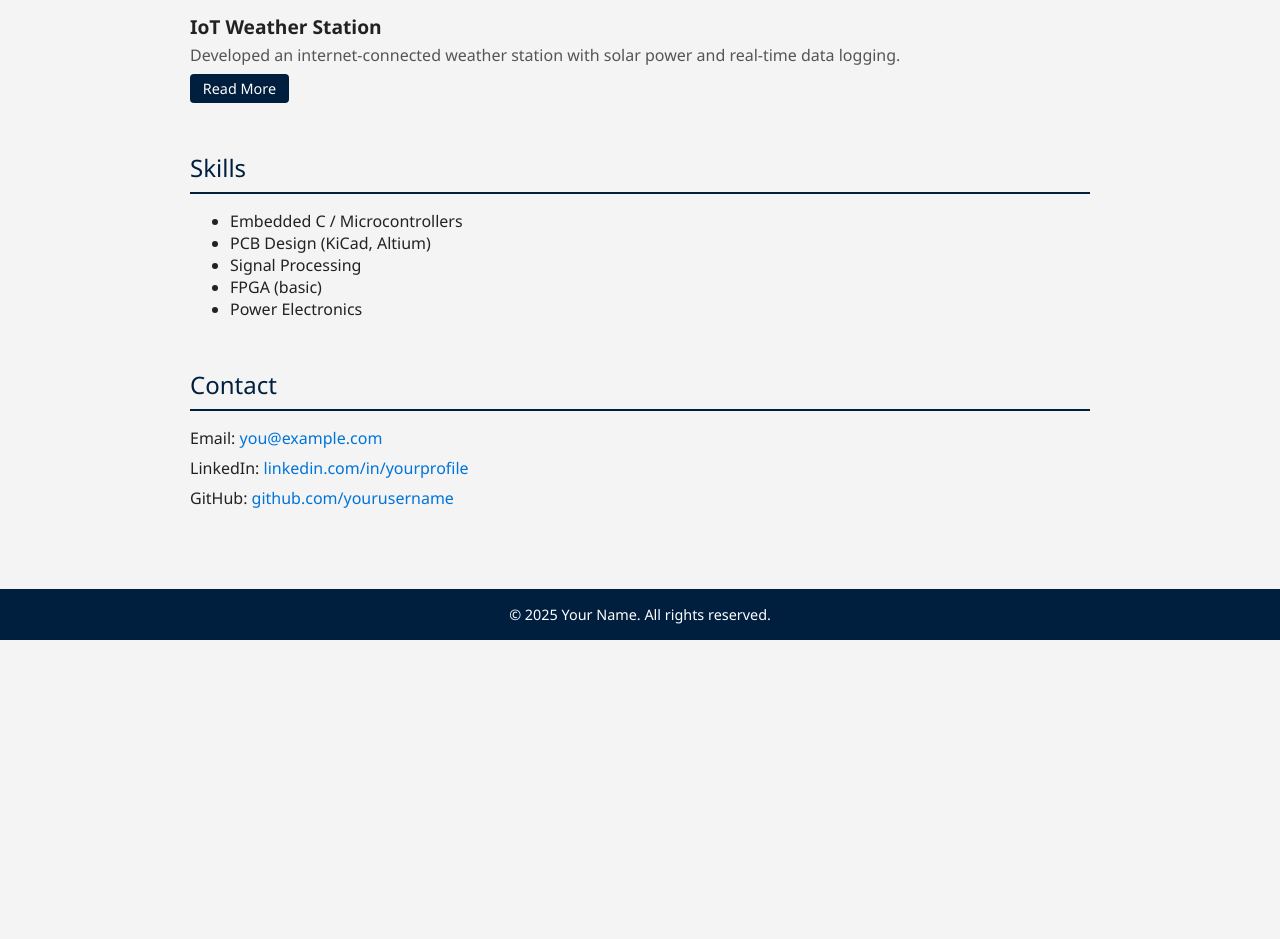
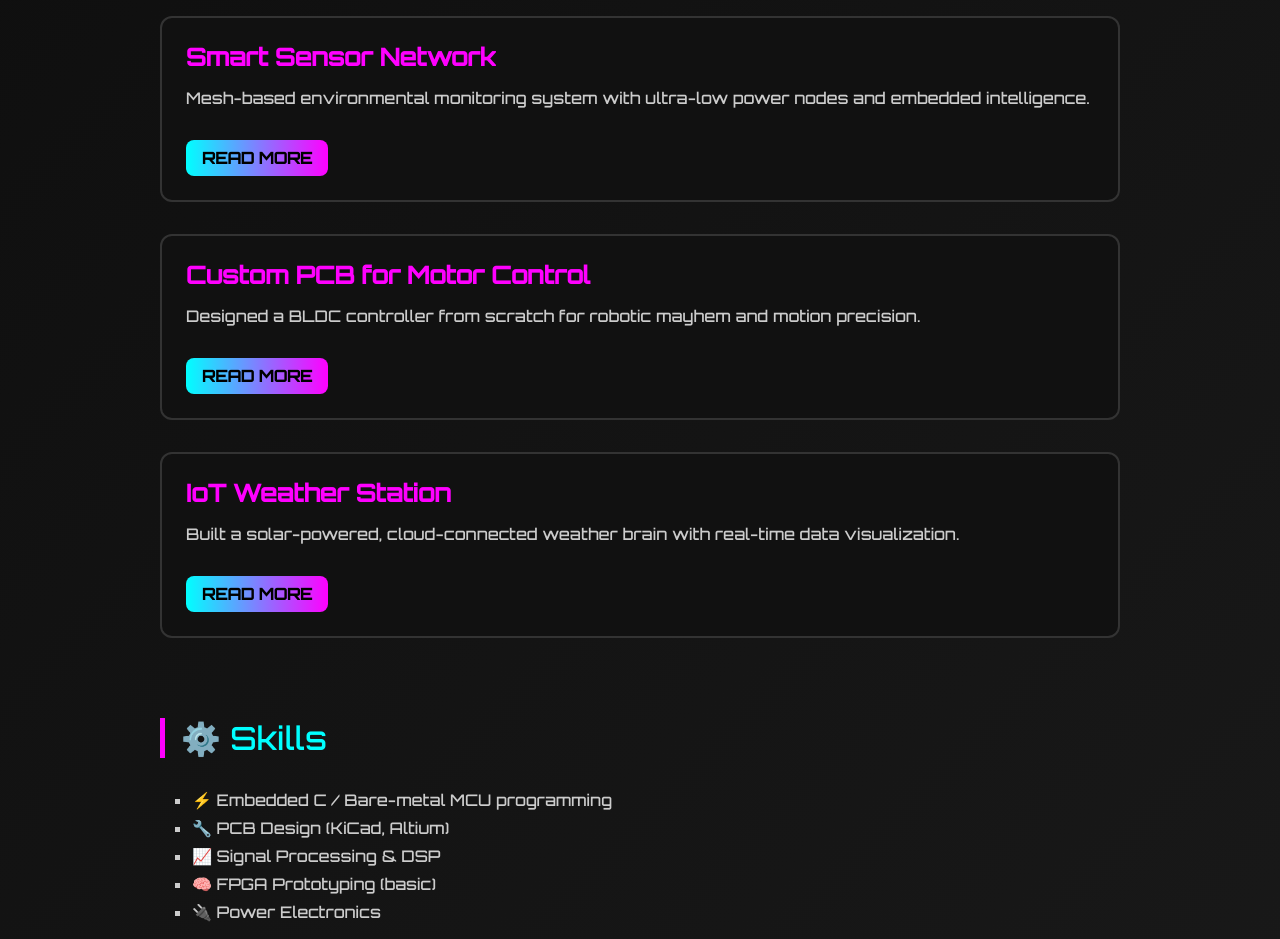
Before and after one commit to ajgrife/-resume-site, a plain HTML site: page index.html in a window 1280 px wide. Shown: the part 593-1532 px from the top of the page. Before the commit the page ends 1233 px from the top, so only its background shows below. Drawn offline with Linux system fonts and the light colour scheme.

Commit message:
Update index.html

```diff
--- a/index.html
+++ b/index.html
@@ -6,146 +6,215 @@
   <meta name="description" content="Electrical Engineer Portfolio Site" />
   <meta name="author" content="Your Name" />
   <title>Your Name | Electrical Engineer</title>
+  <link href="https://fonts.googleapis.com/css2?family=Orbitron:wght@500&display=swap" rel="stylesheet">
   <style>
-    body {
-      background-color: #f4f4f4;
-      color: #222;
-      font-family: 'Segoe UI', Tahoma, Geneva, Verdana, sans-serif;
+    html, body {
       margin: 0;
       padding: 0;
+      background: linear-gradient(135deg, #0d0d0d, #1a1a1a);
+      font-family: 'Orbitron', sans-serif;
+      color: #fff;
+      overflow-x: hidden;
     }
 
     header {
-      background-color: #001f3f;
-      color: white;
-      padding: 2rem;
+      background: linear-gradient(90deg, #00f0ff, #8a2be2);
+      color: #000;
       text-align: center;
+      padding: 4rem 2rem;
+      animation: glitchBg 6s infinite alternate;
+    }
+
+    @keyframes glitchBg {
+      0% { filter: hue-rotate(0deg); }
+      100% { filter: hue-rotate(360deg); }
     }
 
     header h1 {
-      margin: 0;
-      font-size: 2rem;
+      font-size: 3rem;
+      text-shadow: 2px 2px #ff00ff;
+      animation: float 3s ease-in-out infinite;
     }
 
     header p {
-      margin: 0.5rem 0 0;
-      font-size: 1rem;
+      font-size: 1.2rem;
+      margin-top: 0.5rem;
+      text-shadow: 1px 1px #00ffff;
     }
 
     .container {
-      max-width: 900px;
+      max-width: 960px;
       margin: 0 auto;
-      padding: 2rem;
+      padding: 3rem 1rem;
+      animation: fadeIn 2s ease-out;
+    }
+
+    @keyframes fadeIn {
+      from { opacity: 0; transform: translateY(20px); }
+      to { opacity: 1; transform: translateY(0); }
+    }
+
+    .section-title {
+      font-size: 2rem;
+      border-left: 5px solid #ff00ff;
+      padding-left: 1rem;
+      margin-bottom: 2rem;
+      color: #00ffff;
+      position: relative;
     }
 
     section {
-      margin-bottom: 3rem;
-    }
-
-    .section-title {
-      font-size: 1.5rem;
-      color: #001f3f;
-      margin-bottom: 1rem;
-      border-bottom: 2px solid #001f3f;
-      padding-bottom: 0.5rem;
+      margin-bottom: 5rem;
     }
 
     .project {
-      margin-bottom: 1.5rem;
+      background: #111;
+      border: 2px solid #333;
+      padding: 1.5rem;
+      margin-bottom: 2rem;
+      border-radius: 12px;
+      transition: transform 0.3s ease, box-shadow 0.3s ease;
+    }
+
+    .project:hover {
+      transform: scale(1.02) rotate(-0.5deg);
+      box-shadow: 0 0 20px #ff00ff, 0 0 40px #00ffff;
     }
 
     .project h3 {
-      margin: 0;
-      font-size: 1.2rem;
+      margin: 0 0 0.5rem;
+      color: #f0f;
+      font-size: 1.5rem;
     }
 
     .project p {
-      margin: 0.25rem 0 0;
-      color: #555;
+      color: #ccc;
     }
 
     .read-more {
       display: inline-block;
-      margin-top: 0.5rem;
-      padding: 0.3rem 0.8rem;
-      background-color: #001f3f;
-      color: white;
-      border: none;
-      border-radius: 4px;
+      margin-top: 1rem;
+      padding: 0.5rem 1rem;
+      background: linear-gradient(to right, #00ffff, #ff00ff);
+      color: #000;
+      font-weight: bold;
+      text-transform: uppercase;
+      border-radius: 8px;
       text-decoration: none;
-      font-size: 0.9rem;
+      transition: all 0.3s ease;
     }
 
     .read-more:hover {
-      background-color: #003366;
+      transform: scale(1.1);
+      box-shadow: 0 0 10px #fff;
     }
 
-    .contact p {
-      margin: 0.5rem 0;
+    ul {
+      list-style-type: square;
+      padding-left: 2rem;
     }
 
-    a {
-      color: #0074D9;
-      text-decoration: none;
+    li {
+      margin-bottom: 0.5rem;
+      color: #ccc;
     }
 
-    a:hover {
-      text-decoration: underline;
+    .contact a {
+      color: #00ffff;
+      text-decoration: none;
+      border-bottom: 1px dashed #00ffff;
+      transition: all 0.3s ease;
+    }
+
+    .contact a:hover {
+      color: #ff00ff;
+      border-bottom-color: #ff00ff;
     }
 
     footer {
-      background-color: #001f3f;
-      color: white;
+      background: #000;
+      color: #666;
       text-align: center;
-      padding: 1rem;
+      padding: 2rem 1rem;
       font-size: 0.9rem;
+      border-top: 2px solid #222;
+    }
+
+    /* Animations */
+    @keyframes float {
+      0% { transform: translateY(0); }
+      50% { transform: translateY(-8px); }
+      100% { transform: translateY(0); }
+    }
+
+    @keyframes glitch {
+      0% {
+        transform: skew(-5deg);
+        opacity: 0.8;
+      }
+      20% {
+        transform: skew(5deg);
+      }
+      40% {
+        transform: skew(-2deg);
+      }
+      60% {
+        transform: skew(3deg);
+      }
+      80% {
+        transform: skew(-1deg);
+      }
+      100% {
+        transform: none;
+        opacity: 1;
+      }
     }
   </style>
 </head>
 <body>
   <header>
     <h1>Your Name</h1>
-    <p>Electrical Engineer | Embedded Systems | Hardware Design</p>
+    <p>Electrical Engineer ⚡ Embedded Systems 👾 Hardware Wizard</p>
   </header>
 
   <div class="container">
     <section>
-      <div class="section-title">About Me</div>
-      <p>I’m an electrical engineer with experience in circuit design, embedded systems, and hardware prototyping. I enjoy solving complex problems and turning ideas into working hardware.</p>
+      <div class="section-title">👤 About Me</div>
+      <p>I’m an electrical engineer with a love for bending electrons to my will. Circuit design, firmware sorcery, and hardware hacking are my playgrounds.</p>
     </section>
 
     <section>
-      <div class="section-title">Projects</div>
+      <div class="section-title">🛠️ Projects</div>
       <div class="project">
         <h3>Smart Sensor Network</h3>
-        <p>Designed and deployed a mesh-based sensor network for environmental monitoring using low-power microcontrollers.</p>
+        <p>Mesh-based environmental monitoring system with ultra-low power nodes and embedded intelligence.</p>
         <a class="read-more" href="spectrum-analyzer.html">Read More</a>
       </div>
       <div class="project">
         <h3>Custom PCB for Motor Control</h3>
-        <p>Created a custom PCB and firmware for a brushless DC motor controller used in robotics applications.</p>
+        <p>Designed a BLDC controller from scratch for robotic mayhem and motion precision.</p>
         <a class="read-more" href="motor-control.html">Read More</a>
       </div>
       <div class="project">
         <h3>IoT Weather Station</h3>
-        <p>Developed an internet-connected weather station with solar power and real-time data logging.</p>
+        <p>Built a solar-powered, cloud-connected weather brain with real-time data visualization.</p>
         <a class="read-more" href="iot-weather-station.html">Read More</a>
       </div>
     </section>
 
     <section>
-      <div class="section-title">Skills</div>
+      <div class="section-title">⚙️ Skills</div>
       <ul>
-        <li>Embedded C / Microcontrollers</li>
-        <li>PCB Design (KiCad, Altium)</li>
-        <li>Signal Processing</li>
-        <li>FPGA (basic)</li>
-        <li>Power Electronics</li>
+        <li>⚡ Embedded C / Bare-metal MCU programming</li>
+        <li>🔧 PCB Design (KiCad, Altium)</li>
+        <li>📈 Signal Processing & DSP</li>
+        <li>🧠 FPGA Prototyping (basic)</li>
+        <li>🔌 Power Electronics</li>
       </ul>
     </section>
 
     <section class="contact">
-      <div class="section-title">Contact</div>
+      <div class="section-title">📡 Contact</div>
       <p>Email: <a href="mailto:you@example.com">you@example.com</a></p>
       <p>LinkedIn: <a href="https://linkedin.com/in/yourprofile">linkedin.com/in/yourprofile</a></p>
       <p>GitHub: <a href="https://github.com/yourusername">github.com/yourusername</a></p>
@@ -153,7 +222,7 @@
   </div>
 
   <footer>
-    &copy; 2025 Your Name. All rights reserved.
+    🚀 &copy; 2025 Your Name. Stay weird. Stay electric.
   </footer>
 </body>
 </html>
```
